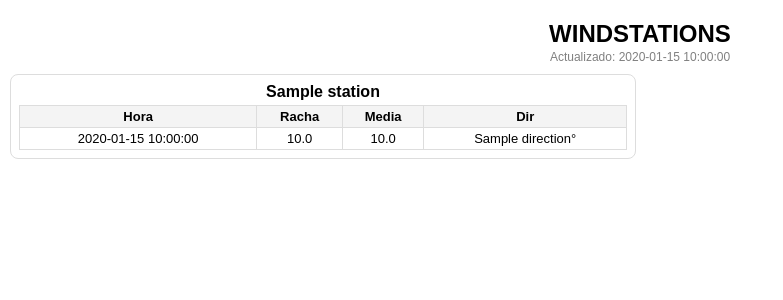
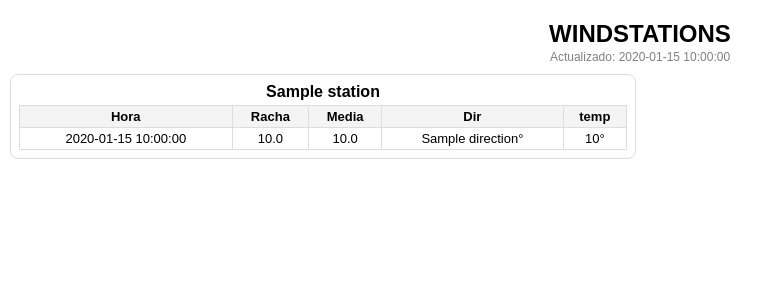
Before and after one commit to AAyani69/Windstations, a Flask app: template templates/index.html in a window 1280 px wide. Shown: the top 300 px of the page, without its empty margins (0-783 px from the left). Run offline with Flask 3, Linux system fonts and the light colour scheme; the template is opened without the code that fills it: most values are stand-ins (such as "Sample title", 1, 10 or a date in 2020).

Commit message:
Add temperature column to index.html

```diff
--- a/templates/index.html
+++ b/templates/index.html
@@ -101,6 +101,7 @@
             <th>Racha</th>
             <th>Media</th>
             <th>Dir</th>
+            <th>temp</th>
         </tr>
 
         {% for row in station.data %}
@@ -120,7 +121,9 @@
             <td class="{{ row.dir_color }} dir">
                 {{ row.direction }}°
             </td>
-
+            <td class="{{ row.temp_color }} dir">
+                {{ row.temperature }}°
+            </td>
         </tr>
 
         {% endfor %}
```
